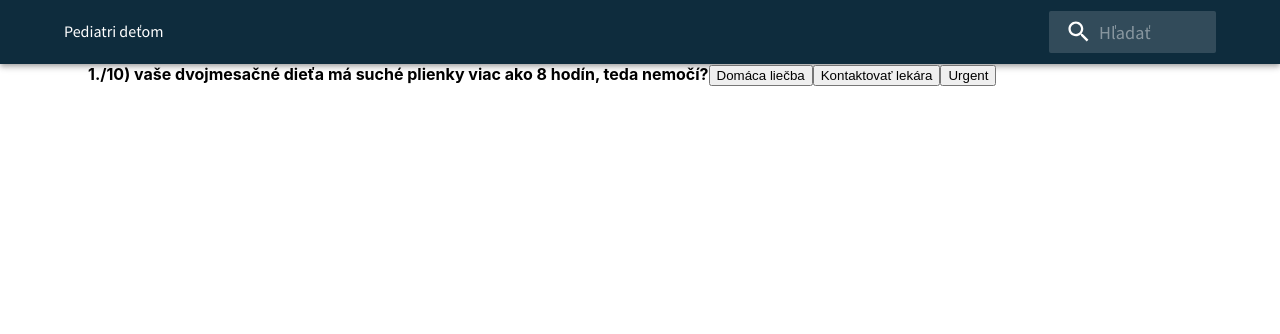
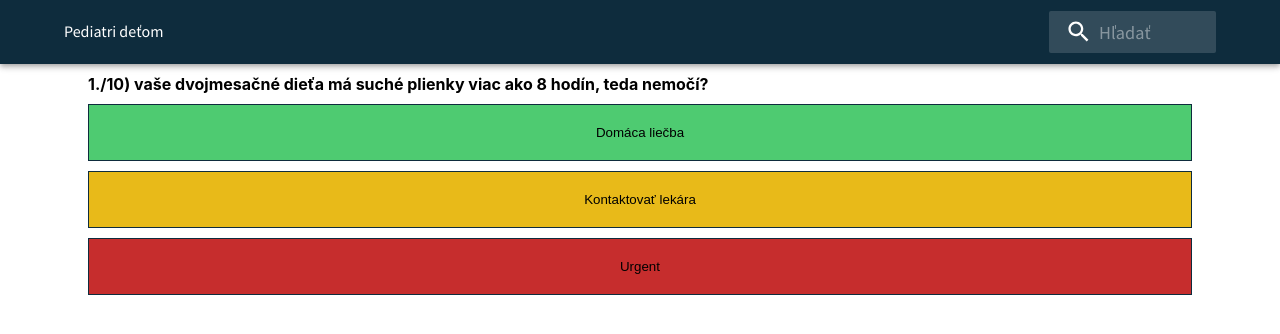
Before and after one commit to virpo/pediatrician-sk, a Next.js app: page /kviz in a window 1280 px wide. Shown: the top 334 px of the page. Built offline with nearby package versions, Linux system fonts and the light colour scheme.

Commit message:
Update globals.css

```diff
--- a/styles/globals.css
+++ b/styles/globals.css
@@ -1,4 +1,20 @@
 @import url('https://fonts.googleapis.com/css2?family=Source+Sans+Pro:wght@300;400;700&display=swap');
+
+:root {
+  --green: #4ECB71;
+  --yellow: #E8BA19;
+  --red: #C62D2D;
+  --darkBlue: #0E2C3D;
+}
+.greenBcg{
+  background-color: var(--green);
+}
+.yellowBcg{
+  background-color: var(--yellow);
+}
+.redBcg{
+  background-color: var(--red);
+}
 
 html,
 body {
@@ -43,3 +59,14 @@ a {
 ul li {
   margin-bottom: 1rem;
 }
+
+.SecondaryButton {
+  border: 1px solid var(--darkBlue);
+  padding: 20px;
+  text-align: center;
+  margin-top: 10px;
+  width: 100%;
+}
+.marginTop {
+  margin-top: 10px;
+}
```
